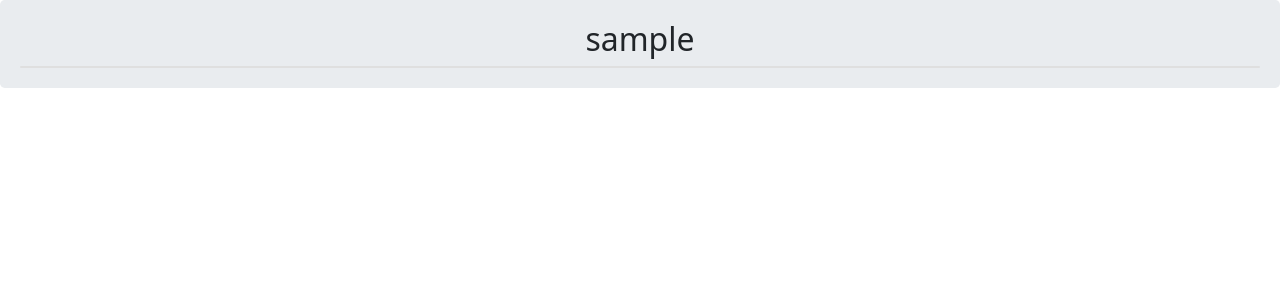
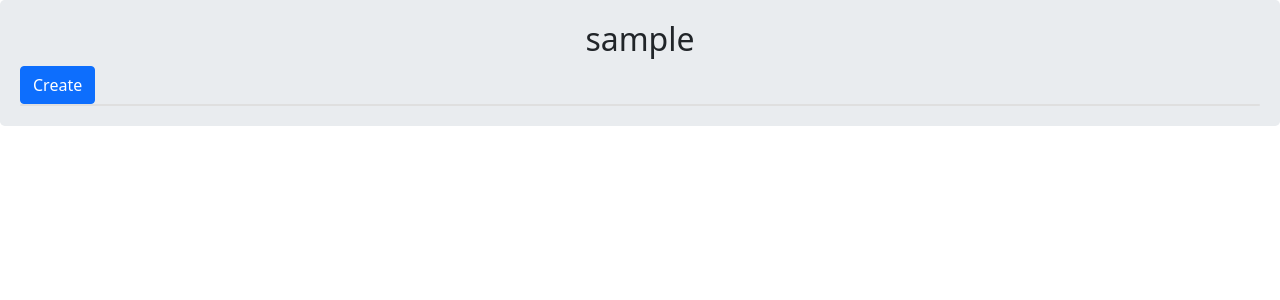
Before and after one commit to shayansdq/social_network_django, a Django app: page /account/profile/1/ in a window 1280 px wide. Shown: the part 56-356 px from the top of the page. Run offline with Django 4.2, Linux system fonts and the light colour scheme; the visitor is signed in with stand-in values (Sample User, id 1); data comes from the database, SQL or seed files in the repository; data that the repository does not hold is empty; some libraries are stand-ins or nearby versions.

Commit message:
add create post button in profile

```diff
--- a/account/templates/account/profile.html
+++ b/account/templates/account/profile.html
@@ -4,7 +4,8 @@
 {% endblock %}
 {% block content %}
     <h2 class="text-center">{{ user.username }}</h2>
-    {% if requst.user.id %}
+    {% if request.user.id == user.id %}
+        <a href="{% url 'home:post_create' %}" class="btn btn-primary">Create</a>
     {% endif %}
     <div class="card">
         {% for post in posts %}
```
